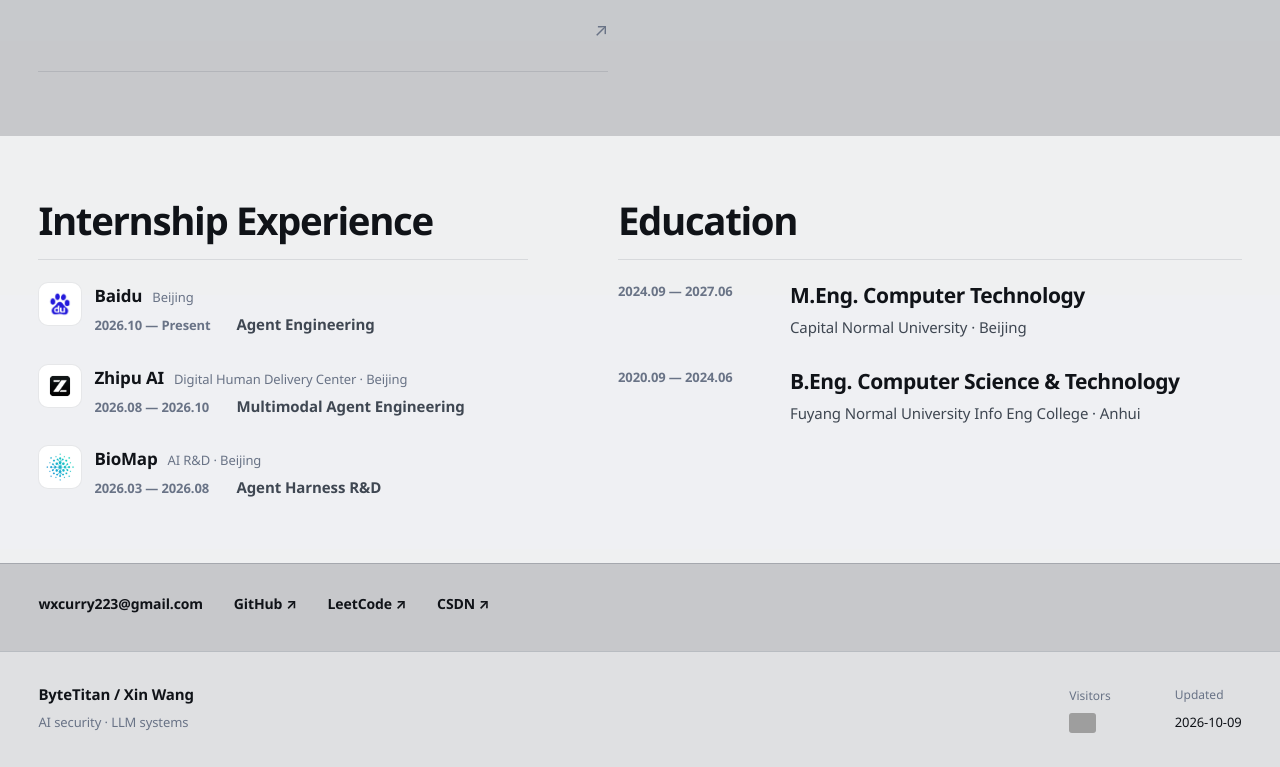
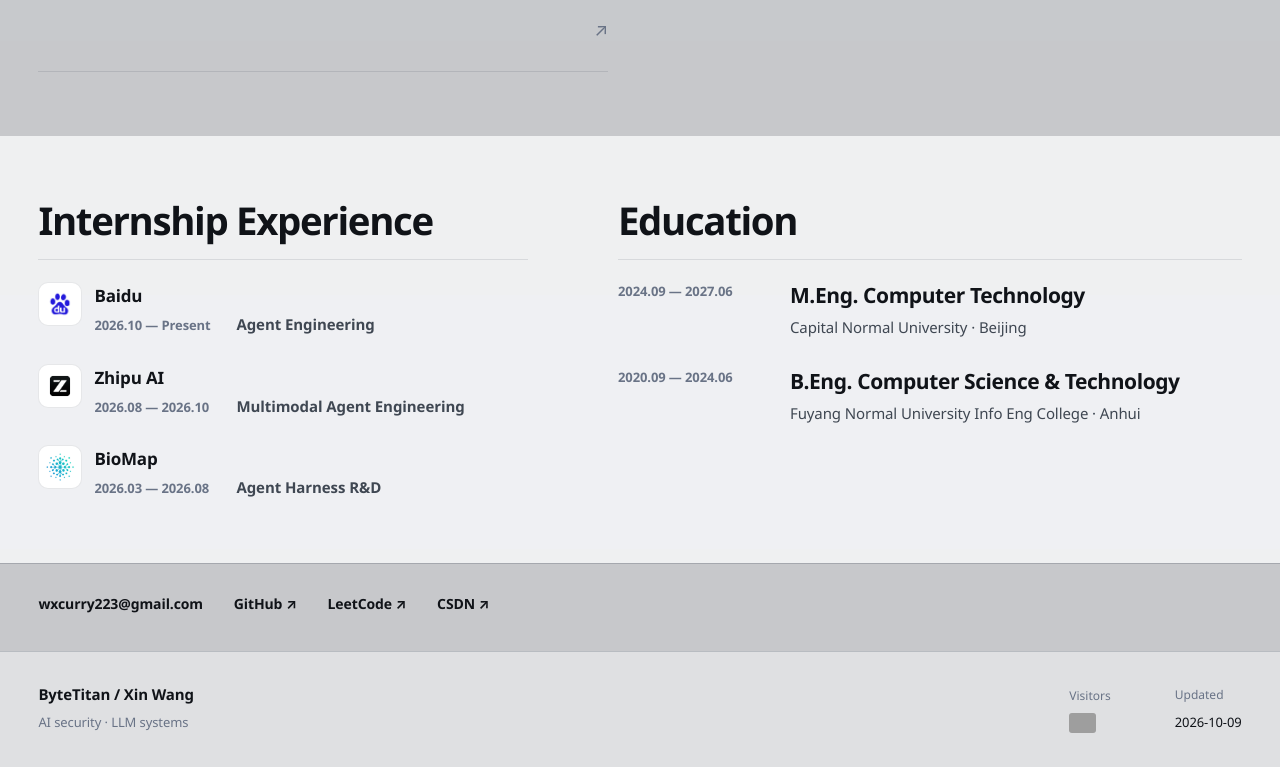
Before and after one commit to ByteTitan-star/ByteTitan-star.github.io, an Astro site: page / in a window 1280 px wide. Shown: the part 4786-5553 px from the top of the page. Built offline with nearby package versions, Linux system fonts and the light colour scheme; Astro itself is replaced by a stand-in of ours; some packages are replaced by stand-ins of ours; grey boxes are pictures that could not be loaded.

Commit message:
style: drop department subtitles from experience timeline

```diff
--- a/src/pages/index.astro
+++ b/src/pages/index.astro
@@ -241,7 +241,6 @@ const buildDateISO = builtAt.toISOString();
                 <div class="background-item-info">
                   <p class="background-item-org">
                     <strong data-en="Baidu" data-zh="百度">Baidu</strong>
-                    <span class="background-item-orgmeta" data-en="Beijing" data-zh="北京">Beijing</span>
                   </p>
                   <div class="background-item-line">
                     <time data-en="2026.10 — Present" data-zh="2026.10 — 至今">2026.10 — Present</time>
@@ -258,7 +257,6 @@ const buildDateISO = builtAt.toISOString();
                 <div class="background-item-info">
                   <p class="background-item-org">
                     <strong data-en="Zhipu AI" data-zh="智谱华章">Zhipu AI</strong>
-                    <span class="background-item-orgmeta" data-en="Digital Human Delivery Center · Beijing" data-zh="数字人交付中心 · 北京">Digital Human Delivery Center · Beijing</span>
                   </p>
                   <div class="background-item-line">
                     <time>2026.08 — 2026.10</time>
@@ -275,7 +273,6 @@ const buildDateISO = builtAt.toISOString();
                 <div class="background-item-info">
                   <p class="background-item-org">
                     <strong data-en="BioMap" data-zh="百图生科">BioMap</strong>
-                    <span class="background-item-orgmeta" data-en="AI R&amp;D · Beijing" data-zh="AI 研发 · 北京">AI R&amp;D · Beijing</span>
                   </p>
                   <div class="background-item-line">
                     <time>2026.03 — 2026.08</time>
```
